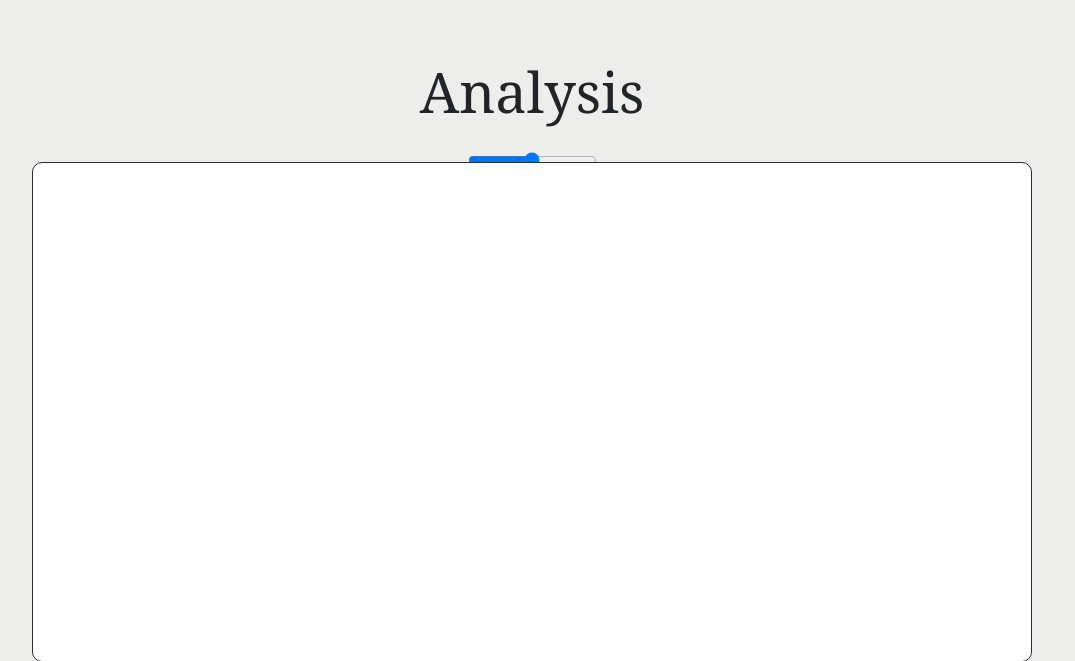
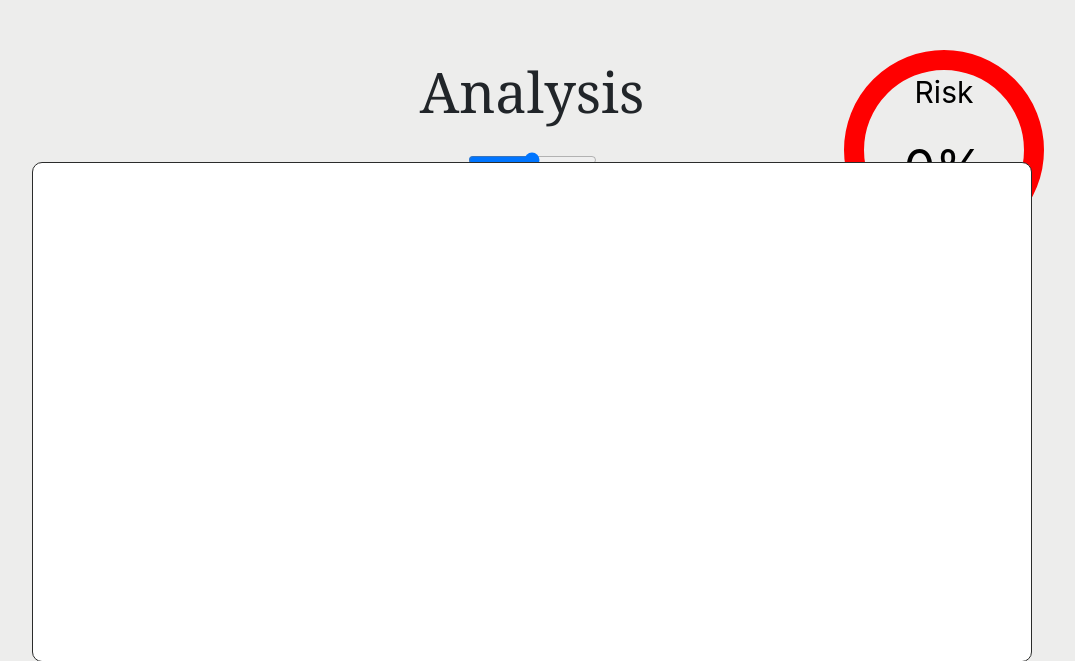
Before and after one commit to tuyuxian/cse408-final-project, a Flask app: template app/templates/Analysis.html in a window 1280 px wide. Shown: the part 68-729 px from the top of the page, without its empty margins (108-1183 px from the left). Run offline with Flask 2, Linux system fonts and the light colour scheme; the template is opened without the code that fills it, so the values that code supplies are empty.

Commit message:
add risk css

```diff
--- a/app/templates/Analysis.html
+++ b/app/templates/Analysis.html
@@ -125,6 +125,15 @@
       transform: translate(0%, -0%);
       box-sizing: border-box;
     }
+    #rcorner {
+      border-radius: 100px;
+      border: 20px solid red;
+      width: 200px;
+      height: 200px;
+      right: 10%;
+      margin-top: 50px;
+      position: absolute;
+    }
   </style>
 
   <div class="row">
@@ -138,6 +147,10 @@
         <p>Level of Filters (<output id="rangeValue">50%</output>)</p><br>
         <input type="range" id="myRange" value="50" min="0" max="100" step="10">
       </div>
+    </div>
+    <div id="rcorner" >
+      <p style="font-size:30px; color:black; text-align: center;">Risk</p>
+      <p id="risk" style="font-size:50px; color:black; text-align: center; bottom: 10%">0%</p>
     </div>
   </div>
   <div class="row">
@@ -177,8 +190,17 @@
     });
     var _article = JSON.parse('{{ article.result | tojson}}')
     var output = []
+    var risk = 0
+    var risk_count = 0
     for (let i = 0; i < _article.length; i++) {
+      temp_p = Math.round(_article[i][1] * 100)
+      risk += temp_p
+      risk_count += 1
       output.push(_article[i])
+    }
+    if (risk_count != 0){
+      risk = Math.round(risk / risk_count)
+      $('#risk').text(risk + '%');
     }
   </script>
   <script src="https://cdn.jsdelivr.net/npm/jquery@3.5.1/dist/jquery.slim.min.js"
```
